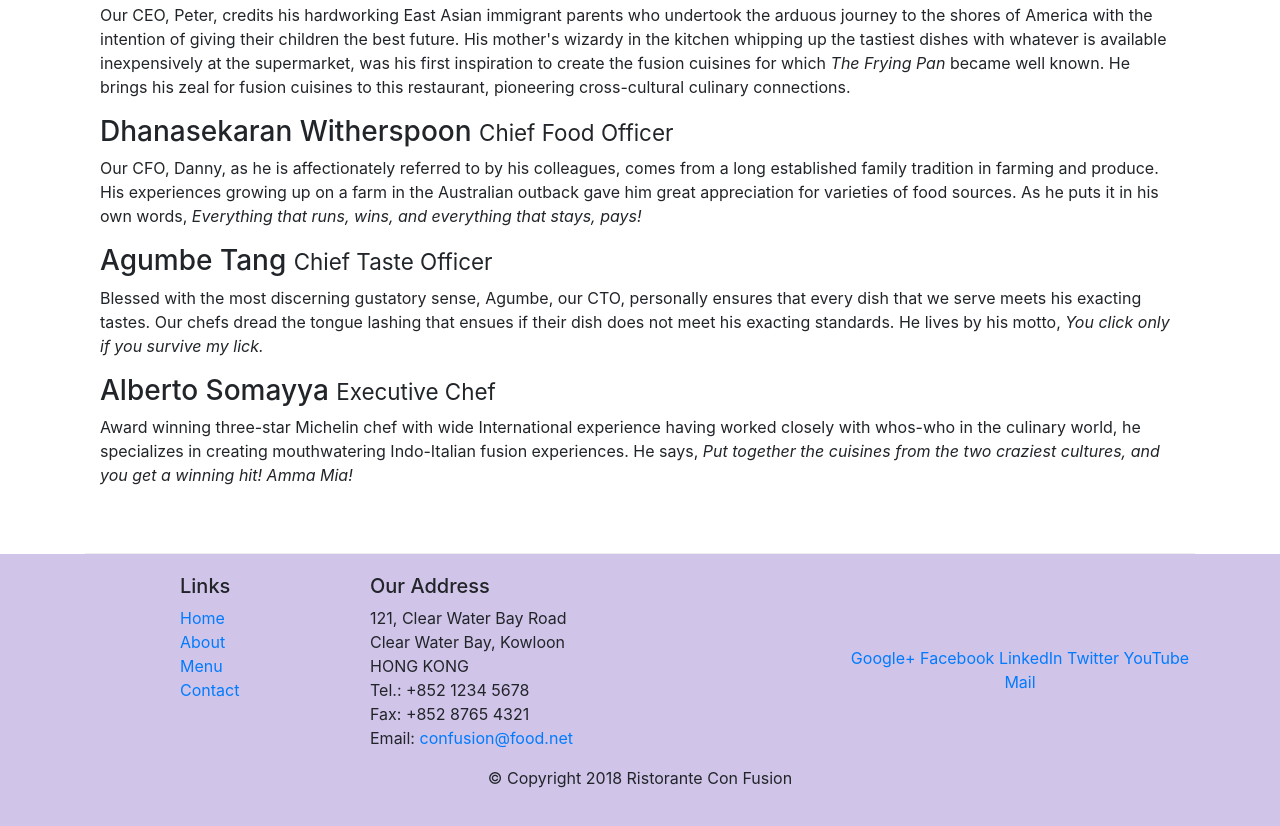
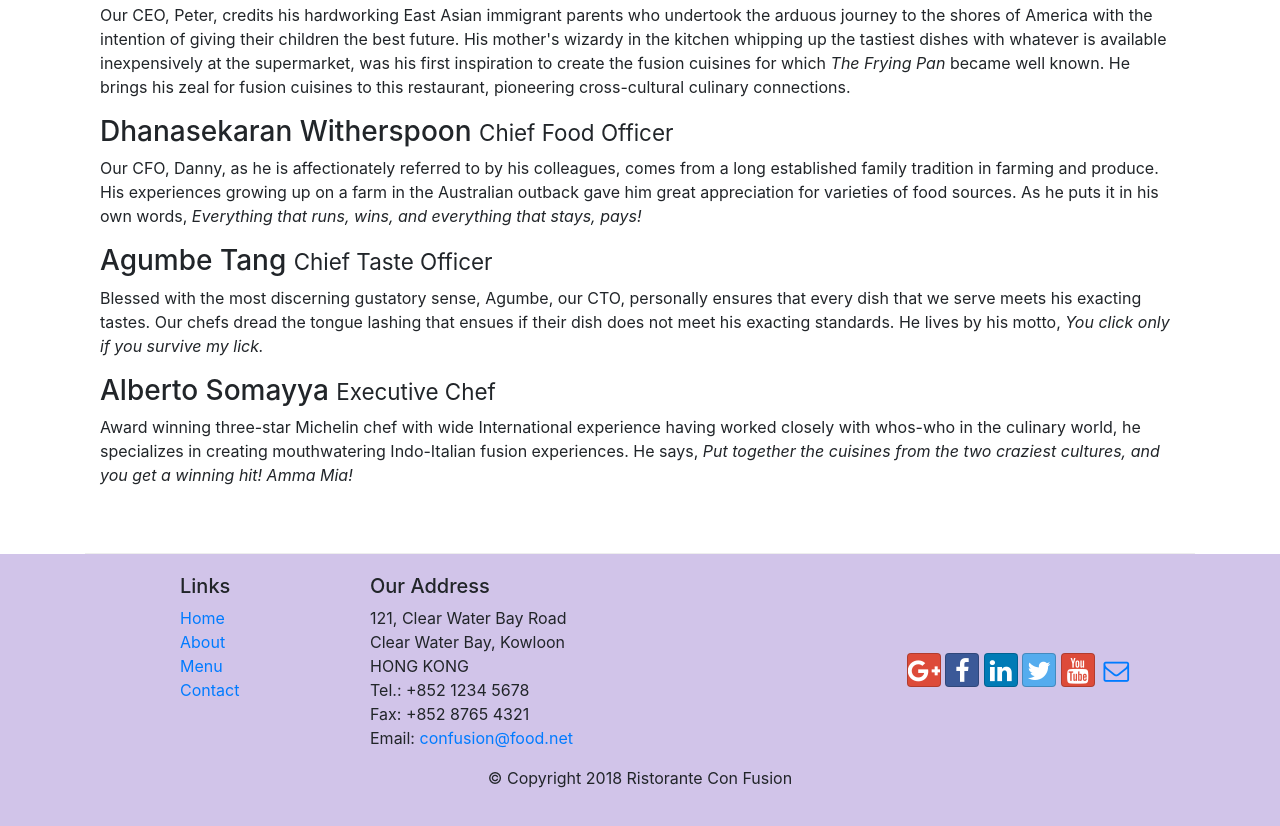
Before and after one commit to ranjeet2003/git-test, a website: page aboutus.html in a window 1280 px wide. Shown: the part 976-1802 px from the top of the page. Drawn offline with nearby package versions, Linux system fonts and the light colour scheme.

Commit message:
icon fonts are added with social sites

```diff
--- a/aboutus.html
+++ b/aboutus.html
@@ -8,6 +8,8 @@
 
     <!-- Bootstrap CSS -->
     <link rel="stylesheet" href="node_modules/bootstrap/dist/css/bootstrap.min.css">
+    <link rel="stylesheet" href="node_modules/font-awesome/css/font-awesome.min.css">
+    <link rel="stylesheet" href="node_modules/bootstrap-social/bootstrap-social.css">
     <link rel="stylesheet" href="css/styles.css">
     <title>Ristorante Con Fusion: About Us</title>
 
@@ -107,12 +109,12 @@
                 </div>
                 <div class="col col-sm-4 align-self-center">
                     <div class="text-center">
-                        <a href="http://google.com/+">Google+</a>
-                        <a href="http://www.facebook.com/profile.php?id=">Facebook</a>
-                        <a href="http://www.linkedin.com/in/">LinkedIn</a>
-                        <a href="http://twitter.com/">Twitter</a>
-                        <a href="http://youtube.com/">YouTube</a>
-                        <a href="mailto:">Mail</a>
+                        <a class="btn btn-social-icon btn-google" href="http://google.com/+"><i class="fa fa-google-plus fa-lg"></i></a>
+                        <a class="btn btn-social-icon btn-facebook" href="http://www.facebook.com/profile.php?id="><i class="fa fa-facebook fa-lg"></i></a>
+                        <a class="btn btn-social-icon btn-linkedin" href="http://www.linkedin.com/in/"><i class="fa fa-linkedin fa-lg"></i></a>
+                        <a class="btn btn-social-icon btn-twitter" href="http://twitter.com/"><i class="fa fa-twitter fa-lg"></i></a>
+                        <a class="btn btn-social-icon btn-google" href="http://youtube.com/"><i class="fa fa-youtube fa-lg"></i></a>
+                        <a class="btn btn-social-icon" href="mailto:"><i class="fa fa-envelope-o fa-lg"></i></a>
                     </div>
                 </div>
            </div>
--- a/package.json
+++ b/package.json
@@ -15,6 +15,8 @@
   },
   "dependencies": {
     "bootstrap": "^4.0.0",
+    "bootstrap-social": "^5.1.1",
+    "font-awesome": "^4.7.0",
     "jquery": "^3.3.1",
     "popper.js": "^1.12.9"
   }
```
Also changed, not shown: index.html (+15 -13 lines), 1 other file.
